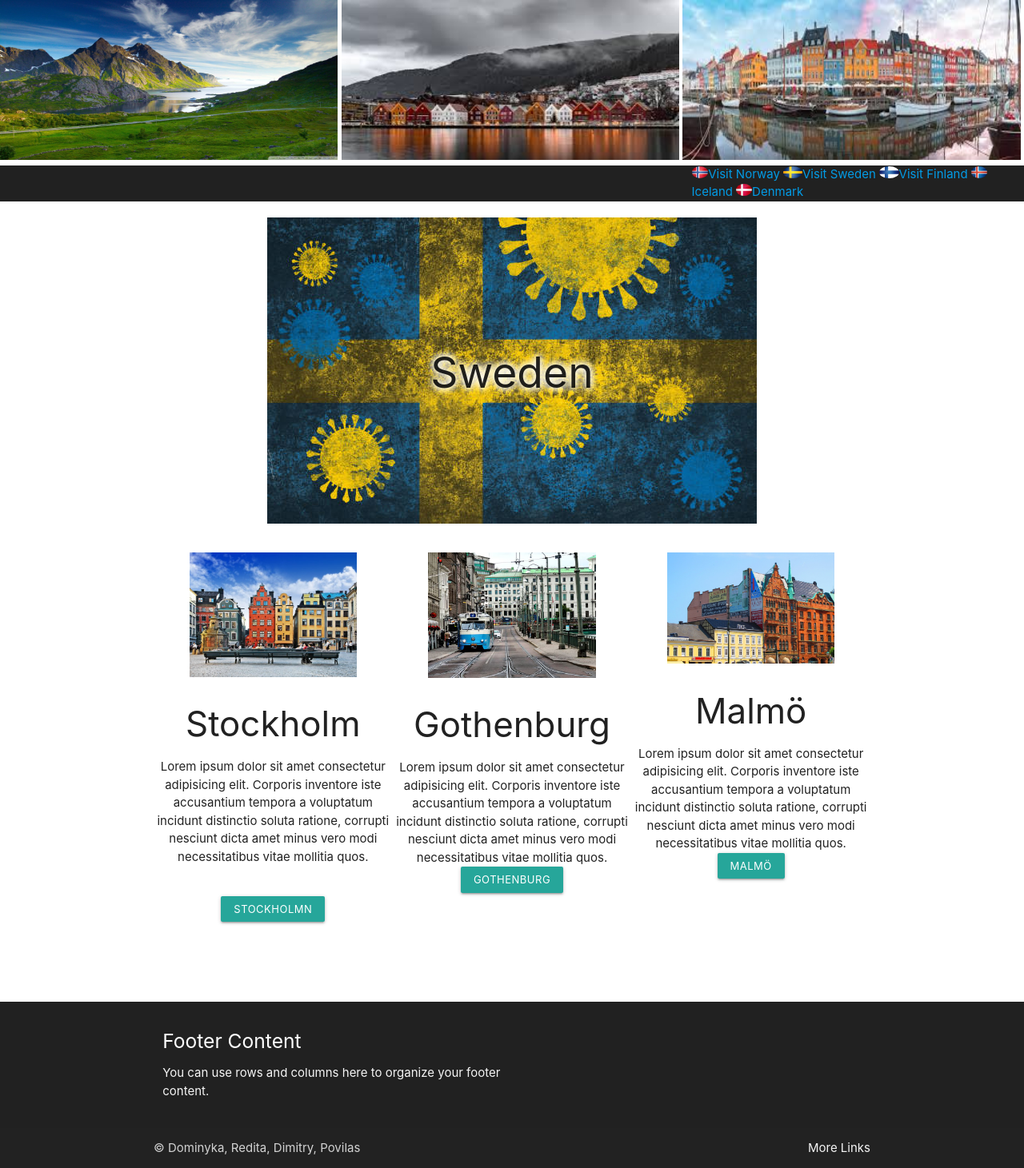
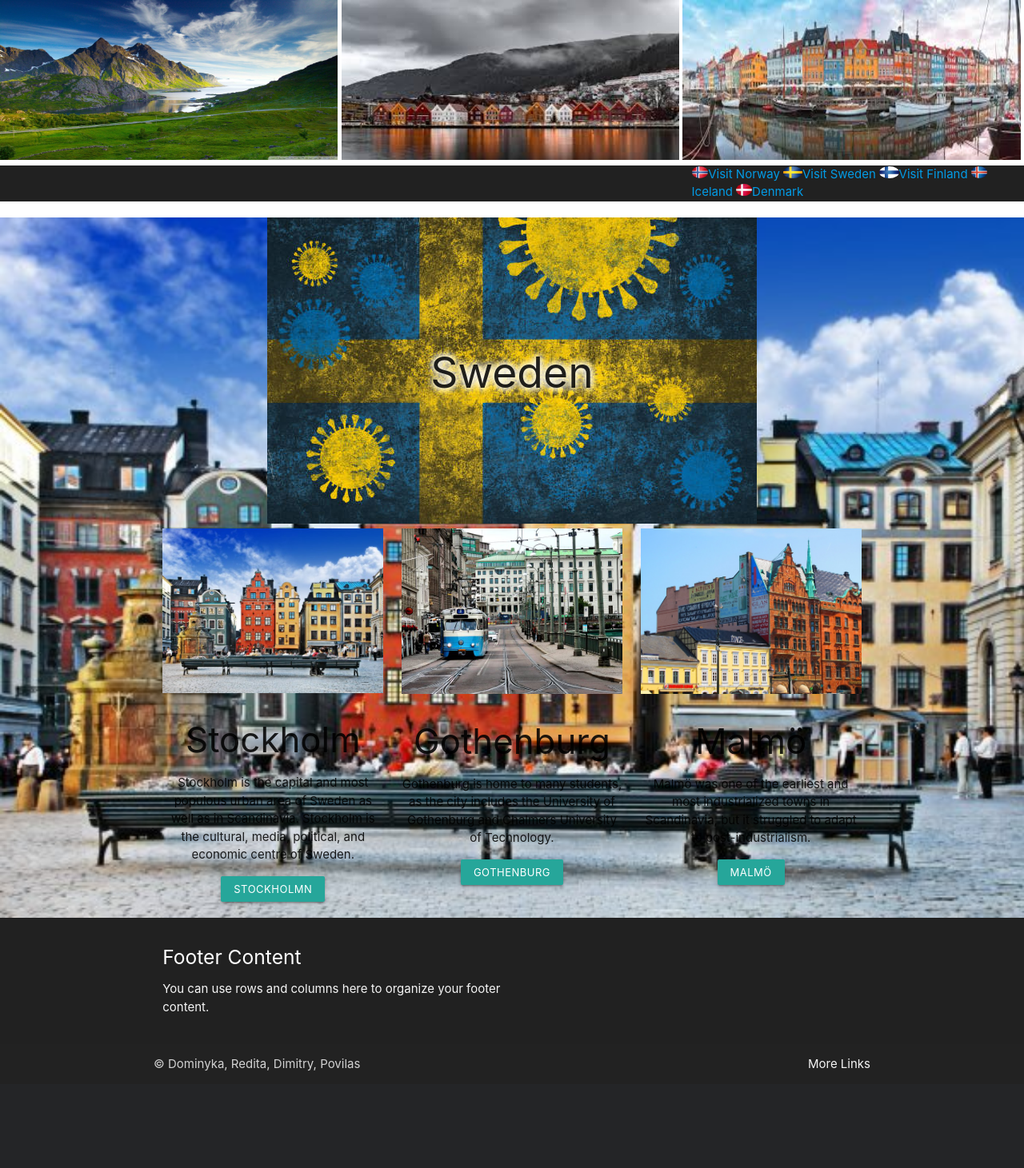
Before and after one commit to GILD0R/vcs2011-grupe1, a PHP site: page /sweden.php in a window 1280 px wide. Shown: the whole page at 80% size. After the commit the page ends 1340 px from the top, so only its background shows below. Run offline with PHP 8.4, Linux system fonts and the light colour scheme.

Commit message:
pakeitimai

```diff
--- a/styles/style.css
+++ b/styles/style.css
@@ -106,6 +106,16 @@ height: 15px;
     0px 0px 10px  white,
     0px 0px 10px  white;
 }
+.cities-logo{
+    /* height: 250px; */
+    width: 100%;
+}
+.fonas-sweden{
+    background-image: url("../images/stockholm.jpg");
+    background-size: cover;
+    background-position: center center;
+    overflow: hidden;
+}
 
 
 
--- a/sweden.php
+++ b/sweden.php
@@ -1,44 +1,42 @@
-
 <?php include "header.php" ?>
 
+<div class="fonas-sweden">
 <div class="container">
   <div class="flag-block">
     <img src="images/swedenFlag.jpg" alt="">
     <h2>Sweden</h2>
   </div>
 
-<div class="flex">
-  <div class="box">
-    <img src="images/stockholm.jpg" alt="Stockholm photo">
+  <div class="row center-align">
+    <div class="col s12 m6 l4">
+      <img class="cities-logo" src="images/stockholm.jpg" alt="Stockholm photo">
       <h3>Stockholm</h3>
       <p>
-  Lorem ipsum dolor sit amet consectetur adipisicing elit. Corporis inventore iste accusantium tempora a voluptatum incidunt distinctio soluta ratione, corrupti nesciunt dicta amet minus vero modi necessitatibus vitae mollitia quos.
+        Stockholm is the capital and most populous urban area of Sweden as well as in Scandinavia. Stockholm is the cultural, media, political, and economic centre of Sweden.
       </p>
-<br>
-  <a class="waves-effect waves-light btn-small">Stockholmn</a>
+      <a class="waves-effect waves-light btn-small" href="https://international.stockholm.se/">Stockholmn</a>
     </div>
-<div class="box">
-    <img src="images/gothenburg2.jpg" alt="Gothenburg photo">
+    <div class="col s12 m6 l4">
+      <img class="cities-logo" src="images/gothenburg2.jpg" alt="Gothenburg photo">
       <h3>Gothenburg</h3>
       <p>
-  Lorem ipsum dolor sit amet consectetur adipisicing elit. Corporis inventore iste accusantium tempora a voluptatum incidunt distinctio soluta ratione, corrupti nesciunt dicta amet minus vero modi necessitatibus vitae mollitia quos.
-  <br>
-  <a class="waves-effect waves-light btn-small">Gothenburg</a>
+        Gothenburg is home to many students, as the city includes the University of Gothenburg and Chalmers University of Technology.
       </p>
+      <a class="waves-effect waves-light btn-small" href="https://www.goteborg.com/en/">Gothenburg</a>
     </div>
-<div class="box">
-    <img src="images/malmo.jpg" alt="Malmö photo">
+    <div class="col s12 m6 l4">
+      <img class="cities-logo" src="images/malmo.jpg" alt="Malmö photo">
       <h3>Malmö</h3>
       <p>
-  Lorem ipsum dolor sit amet consectetur adipisicing elit. Corporis inventore iste accusantium tempora a voluptatum incidunt distinctio soluta ratione, corrupti nesciunt dicta amet minus vero modi necessitatibus vitae mollitia quos.
-  <br>
-  <a class="waves-effect waves-light btn-small">Malmö</a>
+        Malmö was one of the earliest and most industrialized towns in Scandinavia, but it struggled to adapt to post-industrialism.
       </p>
+       <a class="waves-effect waves-light btn-small" href="https://malmo.se/malmotown/en.html">Malmö</a>
     </div>
 
 
-   <br></div>
-
+    <br>
+  </div>
+</div>
 
 </div>
 <!-- Čia pagrindinio puslapio vidinė dalis -->
```
Also changed, not shown: images/malmo.jpg. Lines whose indentation alone changed are shown as unchanged.
